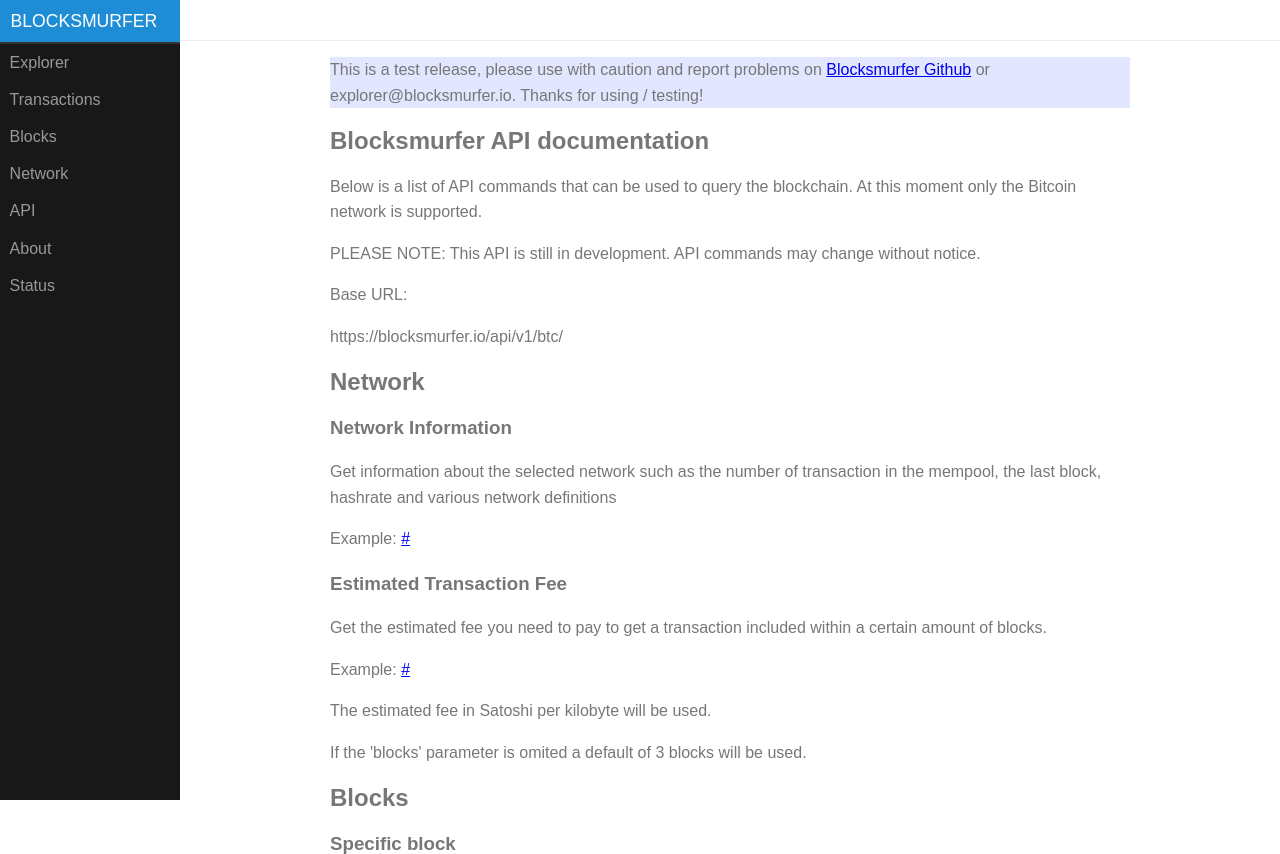
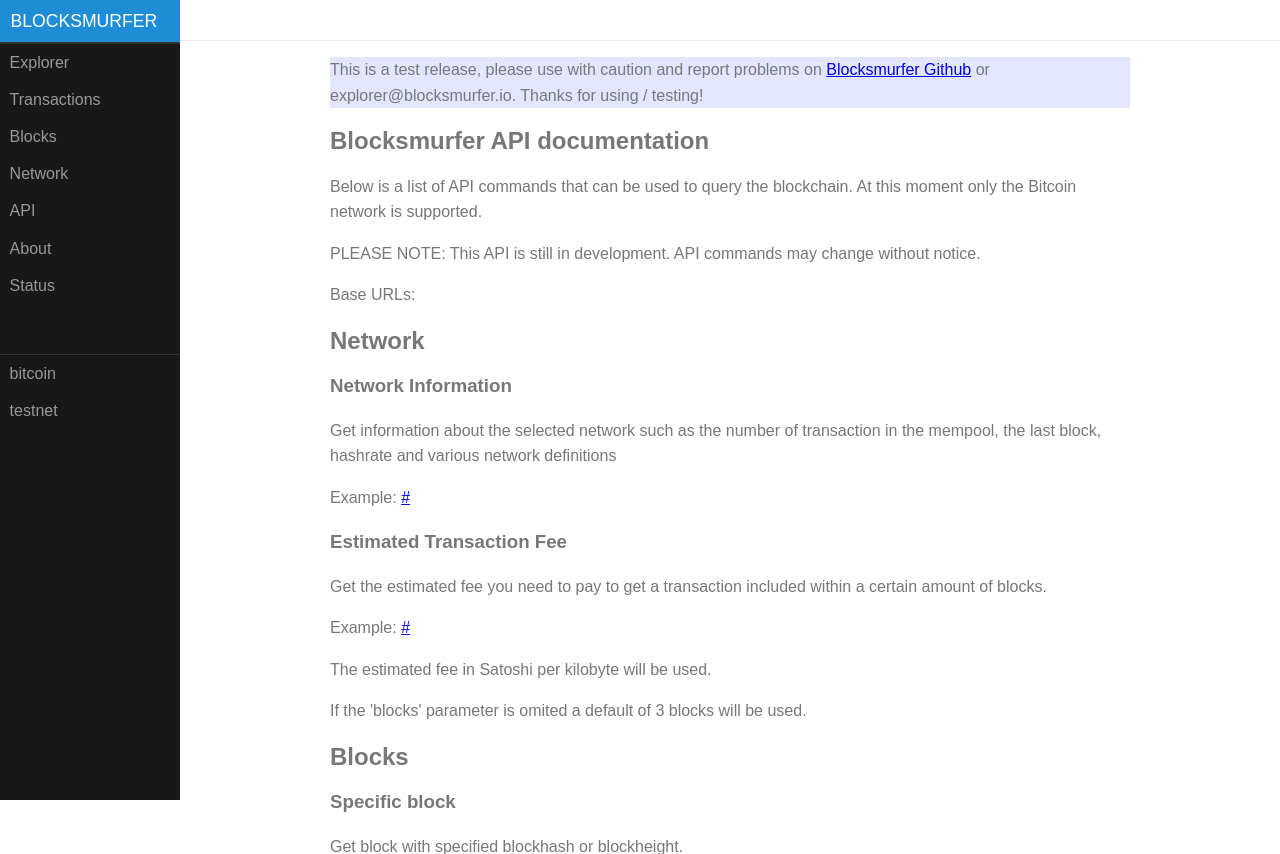
Before and after one commit to 1200wd/blocksmurfer, a Python web app: template blocksmurfer/templates/api.html in a window 1280 px wide. Shown: the top 854 px of the page. Run offline with Jinja, Linux system fonts and the light colour scheme; the template is opened without the code that fills it, so the values that code supplies are empty.

Commit message:
[ADD] Bitcoin testnet support

```diff
--- a/blocksmurfer/explorer/search.py
+++ b/blocksmurfer/explorer/search.py
@@ -4,11 +4,11 @@ from flask import redirect, url_for, flash
 from flask_babel import _
 
 
-def search_query(s):
+def search_query(s, network):
     if s.isdigit() or len(s) == 64 and s[:8] == '00000000':
-        return redirect(url_for('main.block', network='btc', blockid=s))
+        return redirect(url_for('main.block', network=network, blockid=s))
     if check_txid(s):
-        return redirect(url_for('main.transaction', network='btc', txid=s))
+        return redirect(url_for('main.transaction', network=network, txid=s))
     try:
         key_dict = get_key_format(s)
         if not key_dict or 'networks' not in key_dict or 'format' not in key_dict:
--- a/blocksmurfer/templates/api.html
+++ b/blocksmurfer/templates/api.html
@@ -7,8 +7,12 @@
 
     <p>PLEASE NOTE: This API is still in development. API commands may change without notice.</p>
 
-    <p>Base URL: </p>
-    <p>https://blocksmurfer.io/api/v1/btc/</p>
+    <p>Base URLs: </p>
+    <ul>
+    {% for code, nw in available_networks %}
+        <li>{{ nw|capitalize }}: https://blocksmurfer.io/api/v1/{{ code }}/</li>
+    {% endfor %}
+    </ul>
 
     <h2>Network</h2>
 
--- a/blocksmurfer/templates/base.html
+++ b/blocksmurfer/templates/base.html
@@ -44,25 +44,34 @@
             <a class="pure-menu-heading" href="{{ url_for('main.index') }}">Blocksmurfer</a>
             <ul class="pure-menu-list">
                 <li class="pure-menu-item menu-item-divided{% if title=='Explorer' %} pure-menu-selected{% endif %}">
-                    <a href="{{ url_for('main.index') }}" class="pure-menu-link">Explorer</a>
+                    <a href="{{ url_for('main.index', network=network) }}" class="pure-menu-link">Explorer</a>
                 </li>
                 <li class="pure-menu-item{% if title=='Transactions' %} pure-menu-selected{% endif %}">
-                    <a href="{{ url_for('main.transactions', network='btc') }}" class="pure-menu-link">Transactions</a>
+                    <a href="{{ url_for('main.transactions', network=network) }}" class="pure-menu-link">Transactions</a>
                 </li>
                 <li class="pure-menu-item{% if title=='Blocks' %} pure-menu-selected{% endif %}">
-                    <a href="{{ url_for('main.blocks', network='btc') }}" class="pure-menu-link">Blocks</a>
+                    <a href="{{ url_for('main.blocks', network=network) }}" class="pure-menu-link">Blocks</a>
                 </li>
                 <li class="pure-menu-item{% if title=='Network' %} pure-menu-selected{% endif %}">
-                    <a href="{{ url_for('main.network', network='btc') }}" class="pure-menu-link">Network</a>
+                    <a href="{{ url_for('main.network', network=network) }}" class="pure-menu-link">Network</a>
                 </li>
                 <li class="pure-menu-item{% if title=='API' %} pure-menu-selected{% endif %}">
-                    <a href="{{ url_for('main.api') }}" class="pure-menu-link">API</a>
+                    <a href="{{ url_for('main.api', network=network) }}" class="pure-menu-link">API</a>
                 </li>
                 <li class="pure-menu-item{% if title=='About' %} pure-menu-selected{% endif %}">
-                    <a href="{{ url_for('main.about') }}" class="pure-menu-link">About</a>
+                    <a href="{{ url_for('main.about', network=network) }}" class="pure-menu-link">About</a>
                 </li>
                 <li class="pure-menu-item{% if title=='Status' %} pure-menu-selected{% endif %}">
                     <a href="https://status.coineva.com/" class="pure-menu-link">Status</a>
+                </li>
+            </ul>
+            <p>&nbsp;</p>
+            <ul class="pure-menu-list">
+                <li class="pure-menu-item{% if network=='btc' %} pure-menu-selected{% endif %}">
+                    <a href="{{ url_for('main.index') }}" class="pure-menu-link">bitcoin</a>
+                </li>
+                <li class="pure-menu-item{% if network=='tbtc' %} pure-menu-selected{% endif %}">
+                    <a href="{{ url_for('main.index', network='tbtc') }}" class="pure-menu-link">testnet</a>
                 </li>
             </ul>
         </div>
--- a/blocksmurfer/templates/providers.html
+++ b/blocksmurfer/templates/providers.html
@@ -1,7 +1,7 @@
 {% extends "base.html" %}
 
 {% block app_content %}
-    <h2>Providers</h2>
+    <h2>{{ network.name|capitalize }} Providers</h2>
     <p>The following service providers are used by the Blocksmurfer explorer. The providers in top of the list
     with the highest priority are queried first. If a method is not available or the API query was unsuccessful
     the next provider in the list is used.</p>
--- a/config.py
+++ b/config.py
@@ -12,5 +12,5 @@ class Config(object):
     DEBUG = False
     REQUEST_LIMIT_DEFAULT = 10
     REQUEST_LIMIT_MAX = 25
-    NETWORKS_ENABLED = ['btc', 'ltc']   # Example: ['btc', 'ltc', 'tbtc', 'xlt'], see service.py
+    NETWORKS_ENABLED = ['btc', 'tbtc']   # Example: ['btc', 'ltc', 'tbtc', 'xlt'], see service.py
     NETWORK_DEFAULT = 'btc'  # Has no effect yet, only works for 'btc' at the moment
```
Also changed, not shown: blocksmurfer/main/routes.py (+23 -12 lines), blocksmurfer/templates/about.html (+8 -3 lines), blocksmurfer/templates/index.html (+21 -3 lines).
